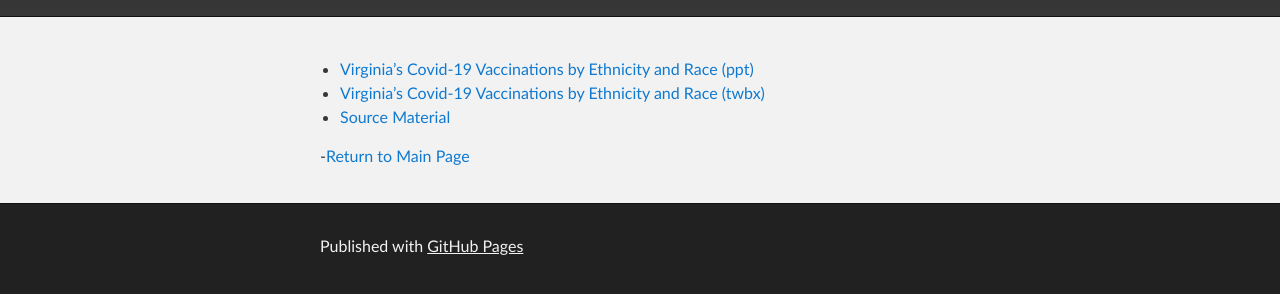
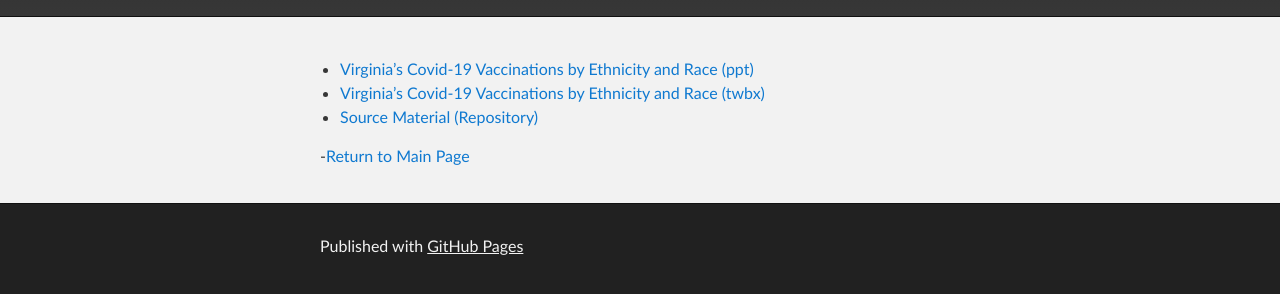
Before and after one commit to jennifer-karnosky/jennifer-karnosky.github.io, a Jekyll site: the page built from vaccinations/index.md, in a window 1280 px wide. Shown: the part 229-523 px from the top of the page. Built offline with Jekyll 4.4.1, drawn with Linux system fonts in a browser that asks for light colours; our own code applies the rules of GitHub Pages for plain Markdown files.

Commit message:
Update index.md

```diff
--- a/vaccinations/index.md
+++ b/vaccinations/index.md
@@ -4,7 +4,7 @@ Title: Virginia's Covid-19 Vaccinations by Ethnicity and Race
 
 - [Virginia's Covid-19 Vaccinations by Ethnicity and Race (ppt)](Covid19Visualization_Karnosky.pptx)
 - [Virginia's Covid-19 Vaccinations by Ethnicity and Race (twbx)](Covid19Visualization_Karnosky.twbx)
-- [Source Material ](https://github.com/jennifer-karnosky/VDOH-Covid19-Vaccinations-by-Race-and-Ethnicity)
+- [Source Material (Repository) ](https://github.com/jennifer-karnosky/VDOH-Covid19-Vaccinations-by-Race-and-Ethnicity)
 
 
 
```
